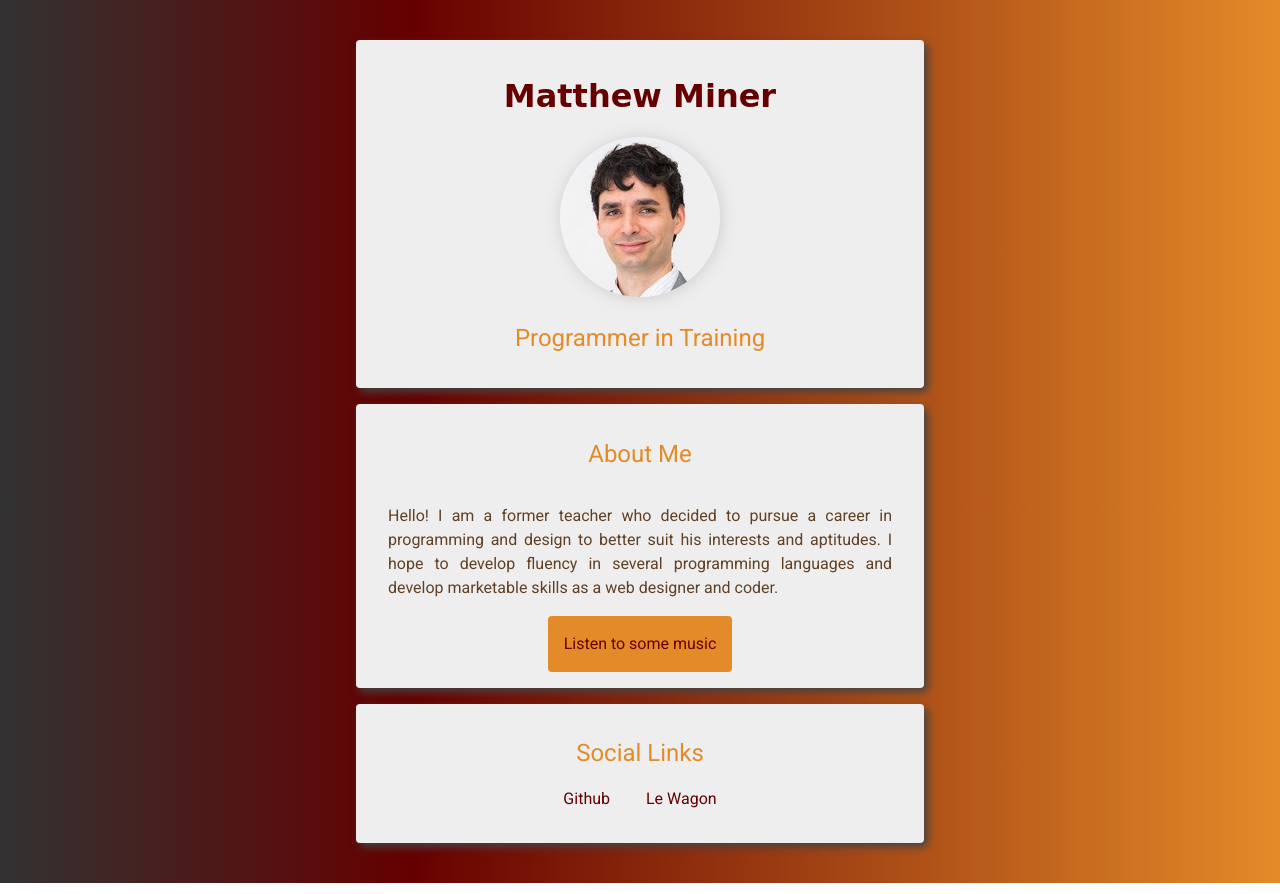
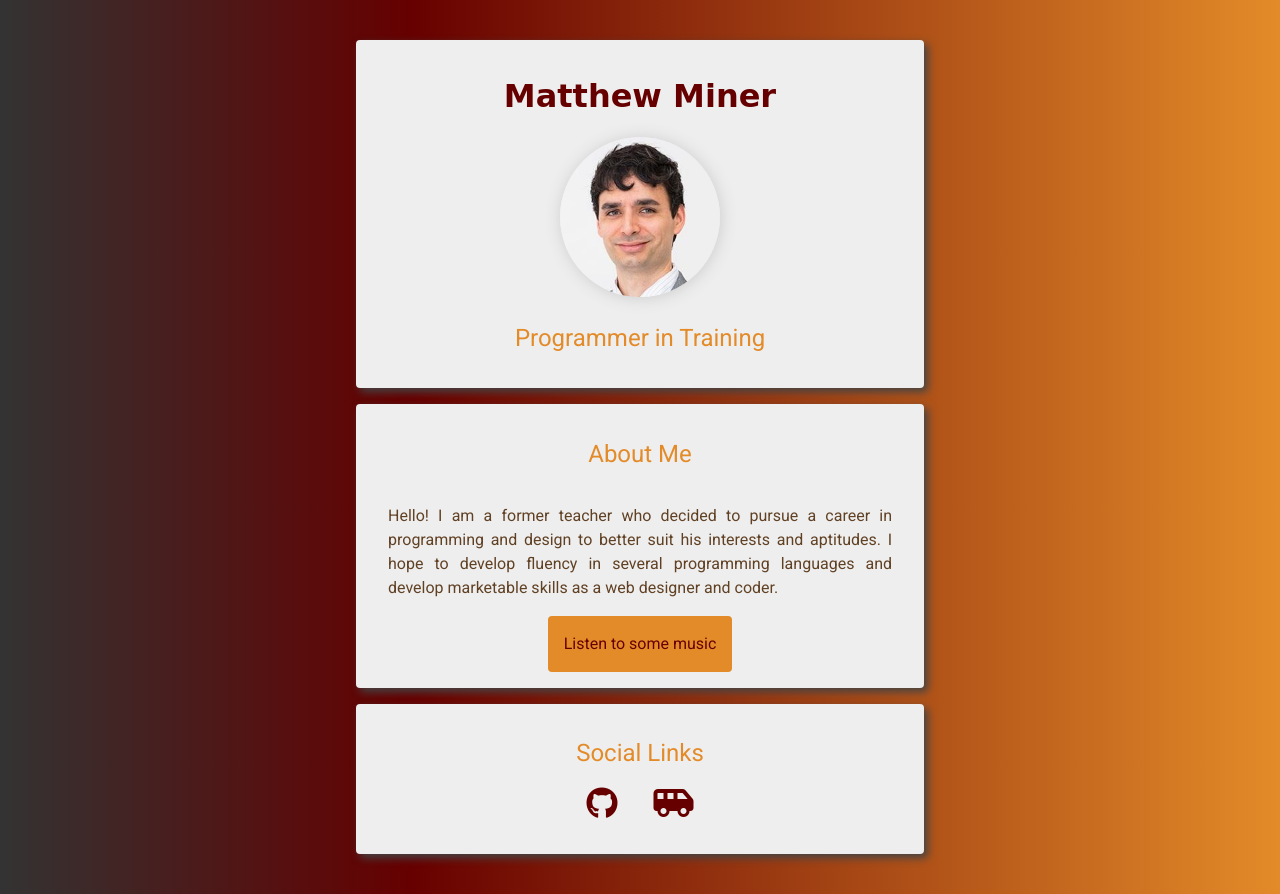
Before and after one commit to misternuks/profile, a plain HTML site: page index.html in a window 1280 px wide. Drawn offline with Linux system fonts and the light colour scheme; a web font is replaced by a local one.

Commit message:
modify html and css to include icons for social media links

```diff
--- a/index.html
+++ b/index.html
@@ -7,6 +7,7 @@
   <title>Matthew's Profile Page</title>
   <link rel="stylesheet" href="style.css">
   <meta name="viewport" content="width=device-width, initial-scale=1">
+  <script src="https://kit.fontawesome.com/c33c079609.js" crossorigin="anonymous"></script>
 </head>
 <body>
   <div class="container">
@@ -24,12 +25,12 @@
     <h2>Social Links</h2>
       <ul class="no-bullets">
         <li>
-          <a href="https://github.com/misternuks">
-          Github</a>
+          <a class="icon-link" href="https://github.com/misternuks" alt="GitHub" target="_blank">
+          <i class="fa-brands fa-github"></i></a>
         </li>
         <li>
-          <a href="https://kitt.lewagon.com/alumni/misternuks">
-          Le Wagon</a>
+          <a class="icon-link" href="https://kitt.lewagon.com/alumni/misternuks" alt="Le Wagon" target="_blank" >
+            <i class="fa-solid fa-van-shuttle"></i></a>
         </li>
       </ul>
     </div>
--- a/style.css
+++ b/style.css
@@ -65,6 +65,10 @@ a.anchor-button-animated {
   border-radius: 4px;
 }
 
+.icon-link {
+  font-size: 32px;
+}
+
 a:hover {
   color: #E38B29;
   transition: 0.3s;
```
